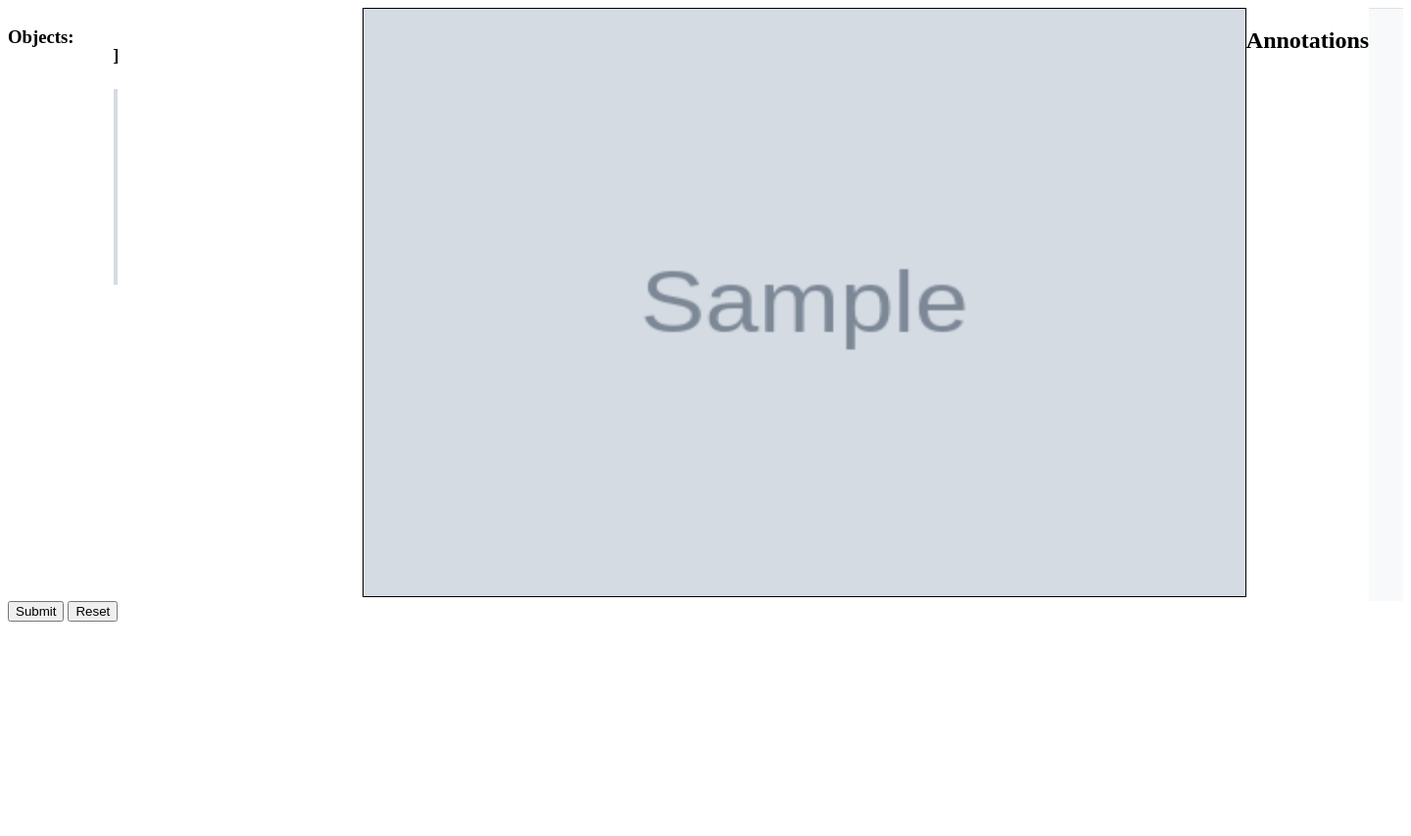
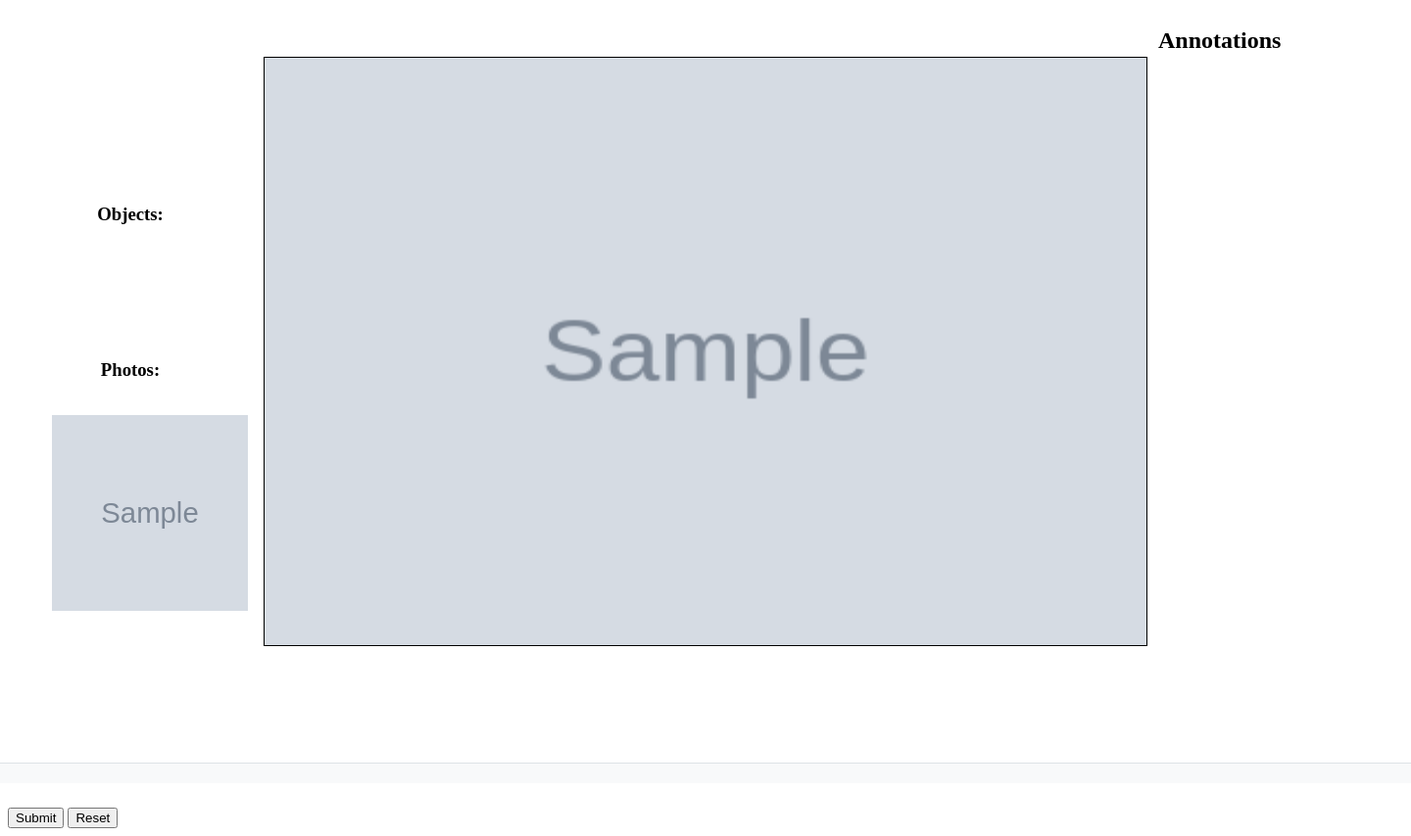
Before and after one commit to Aethezz/photoannotationtool, a Django app: template tool/templates/annotate.html in a window 1440 px wide. Shown: the whole page at 98% size. Before the commit the page ends 635 px from the top, so only its background shows below. Run offline with Django 4.2, Linux system fonts and the light colour scheme; the template is opened without the code that fills it: most values are stand-ins (such as "Sample title", 1, 10 or a date in 2020); grey boxes marked "Sample" are stand-in pictures.

Commit message:
editing annotation frontend

```diff
--- a/static/styles.css
+++ b/static/styles.css
@@ -20,6 +20,13 @@
     float: right;
 }
 
+.login_container {
+    display: flex;
+    flex-direction: column;
+    text-align: center;
+    justify-content: center;
+}
+
 .topnav a:hover {
     background-color: #ddd;
     color: black;
@@ -40,10 +47,7 @@
 
 .container-wrapper {
     display: flex;
-}
-
-ul {
-    list-style: none;
+    justify-content: space-between; /* Distribute items evenly with even spacing */
 }
 
 .photo {
@@ -57,6 +61,10 @@ ul {
     align-items: center; /* Center the image vertically */
     overflow-y: auto; /* Enable vertical scrolling */
     overflow-x: hidden;
+}
+
+.photo-container li {
+    list-style: none;
 }
 
 .photo:hover {
@@ -74,7 +82,7 @@ ul {
 }
 
 #current_image_container {
-    padding-left: 250px;
+    padding-top: 50px;
 }
 
 #annotation_canvas {
@@ -89,10 +97,11 @@ ul {
 }
 
 #message_container {
-    text-align: center;
-    bottom: 0; /* Positions it at the bottom of the page */
+    position: fixed; /* Position the container relative to the viewport */
+    text-align: center; /* Center-align text within the container */
+    bottom: 0; /* Positions it at the bottom of the viewport */
     left: 0; /* Aligns it to the left */
-    width: 50%; /* Takes full width of the viewport */
+    width: 100%; /* Takes full width of the viewport */
     max-height: 20%; /* Limits the height to 20% of the viewport */
     overflow-y: auto; /* Adds vertical scroll if content overflows */
     background-color: #f8f9fa; /* Light background color */
@@ -100,3 +109,37 @@ ul {
     padding: 10px; /* Padding for spacing inside the container */
     box-sizing: border-box; /* Includes padding and border in element's total width and height */
 }
+
+.left-wrapper {
+    display: flex;
+    flex-direction: column;
+    justify-content: center;
+    text-align: center;
+}
+
+.objects_wrapper {
+    width: 100%; /* Ensure wrapper takes full width of the container */
+    display: flex;
+    flex-direction: column;
+    align-items: center; /* Center items horizontally */
+}
+
+#objects_container {
+    width: 250px; /* Fixed width for the container */
+    height: 100px; /* Fixed height for the container */
+    display: flex;
+    flex-direction: column;
+    align-items: center; /* Center items horizontally */
+    overflow-y: auto; /* Enable vertical scrolling */
+    overflow-x: hidden; /* Hide horizontal overflow */
+}
+
+#annotation_container {
+    width: 250px; /* Fixed width for the container */
+    height: 750px;
+    display: flex;
+    flex-direction: column;
+    align-items: center; /* Center items horizontally */
+    overflow-y: auto; /* Enable vertical scrolling */
+    overflow-x: hidden; /* Hide horizontal overflow */
+}
--- a/tool/templates/annotate.html
+++ b/tool/templates/annotate.html
@@ -12,12 +12,13 @@
 </head>
 <body>
     <div class="container-wrapper">
+        <div class="left-wrapper">
             <div class="objects_wrapper">
                 <h3>Objects:</h3>
                 <div id="objects_container"></div>
             </div>
+            <h3>Photos:</h3>
             <ul class="photo-container">
-            <h2>Photos:</h2>
                 {% for photo in customer_photos %}
                     {% if forloop.first %}
                     <li><img src="{{ photo.image.url }}" alt="Photo" class="photo selected" photo-id="{{ photo.id }}" onclick="selectPhoto(this)"></li>
@@ -26,6 +27,7 @@
                     {% endif %}
                 {% endfor %}
             </ul>
+        </div>
         <div id="current_image_container">
             <canvas id="annotation_canvas"></canvas>
         </div>
@@ -33,9 +35,9 @@
             <h2>Annotations</h2>
             <div id="annotation_container"></div>
         </div>
+    </div>
     <div id="message_container"></div>
 
-    </div>
     <button type="button" id="submit-button">Submit</button>
     <button type="button" id="reset-button">Reset</button>
 
```
Also changed, not shown: register/templates/login.html (+6 -2 lines), db.sqlite3. Lines whose indentation alone changed are shown as unchanged.
